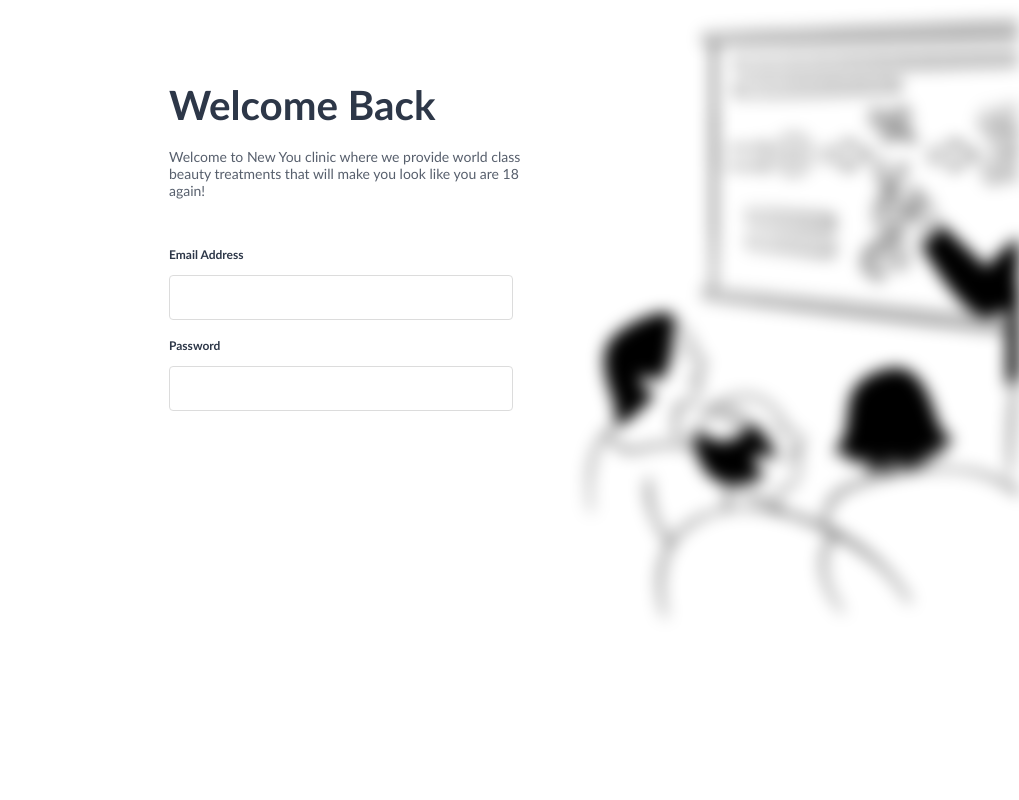
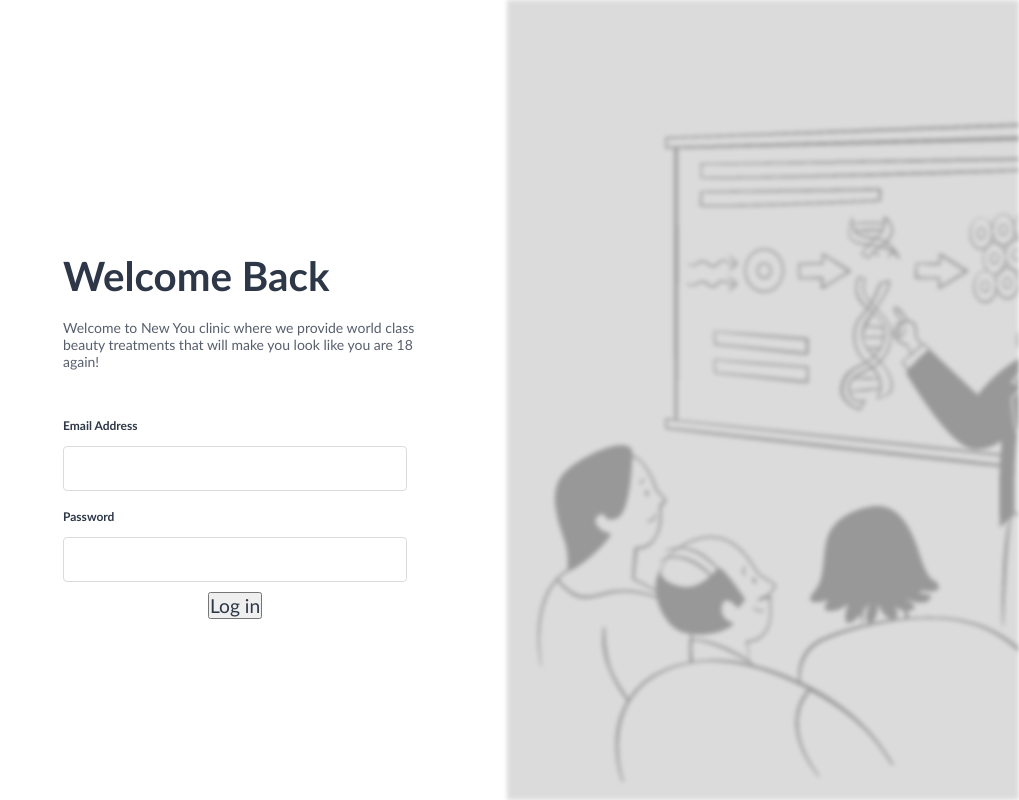
Before and after one commit to nology-tech/Tahiti-Client-Project, a React (Create React App) app: page / in a window 1280 px wide. Shown: the whole page, without its empty margins (261-1280 px from the left). Built offline with nearby package versions, Linux system fonts and the light colour scheme.

Commit message:
Edited the styling in WelcomePage

```diff
--- a/src/pages/WelcomePage/WelcomePage.jsx
+++ b/src/pages/WelcomePage/WelcomePage.jsx
@@ -13,10 +13,12 @@ const WelcomePage = () => {
           treatments that will make you look like you are 18 again!
         </p>
         <Form />
+        <button>Log in</button>
       </div>
-      <div className="picture-container">
+      <img src={WelcomeImage} />
+      {/* <div className="picture-container">
         <img src={WelcomeImage} />
-      </div>
+      </div> */}
     </div>
   );
 };
--- a/src/pages/WelcomePage/WelcomePage.scss
+++ b/src/pages/WelcomePage/WelcomePage.scss
@@ -6,6 +6,7 @@
   display: flex;
   flex-direction: column;
   align-items: center;
+  width: 70%;
 
   h1 {
     margin-top: 70px;
@@ -20,19 +21,21 @@
     margin: 0.5rem 0rem;
   }
 }
-
-.picture-container {
+img {
   display: none;
 }
+
 @media screen and (min-width: $desktop-breakpoint) {
   .welcome-container {
-    width: 100;
+    width: 100%;
     display: flex;
+    justify-content: flex-end;
   }
   .header-container {
-    width: 30%;
-    position: fixed;
-    left: 400px;
+    width: 30vw;
+    align-self: center;
+    margin: 10vh;
+
     p,
     h1 {
       margin-left: 40px;
@@ -40,15 +43,15 @@
     }
   }
 
-  .picture-container {
+  img {
+    padding-top: 100px;
+    height: 100vh;
+    width: 40%;
+    right: 0;
+    filter: blur(8px);
+    -webkit-filter: blur(2px);
     display: unset;
-    position: fixed;
-    right: 0;
-
-    img {
-      width: 100%;
-      filter: blur(8px);
-      -webkit-filter: blur(8px);
-    }
+    background-color: $color-background-main;
+    opacity: 40%;
   }
 }
```
